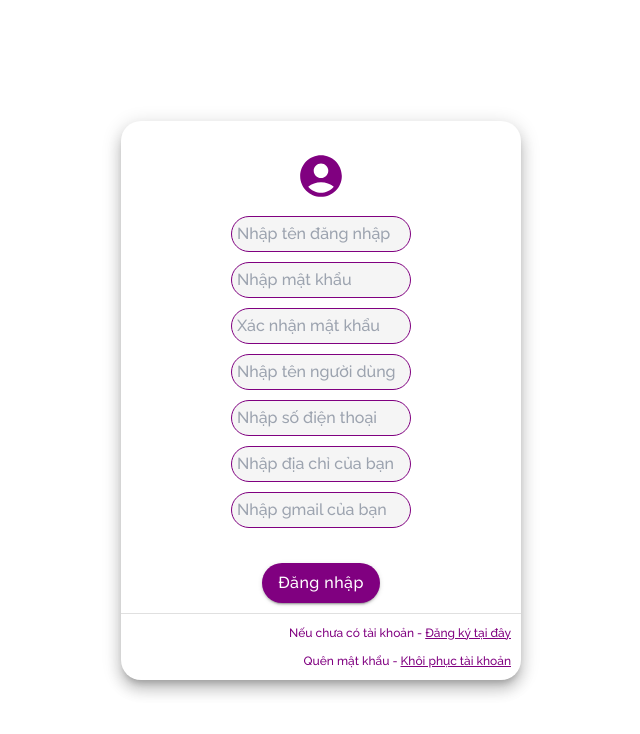
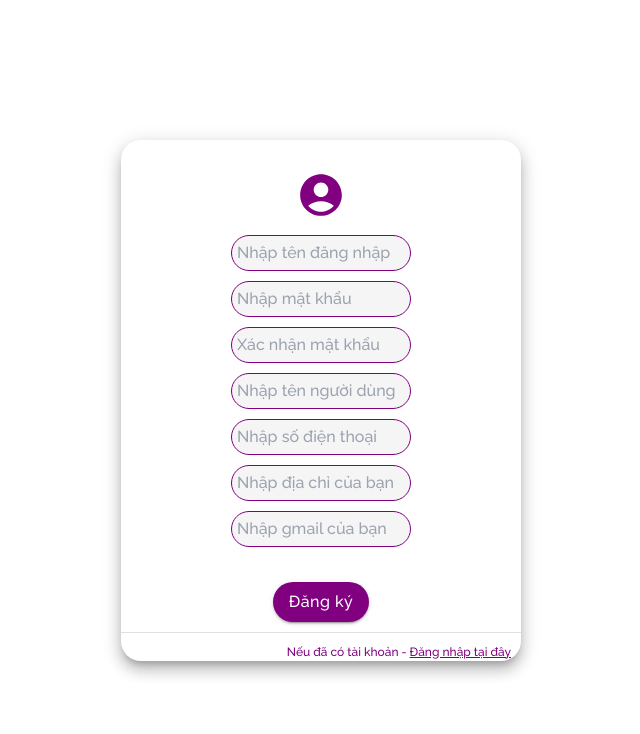
Before and after one commit to trieunguyentm/JWT-OTP-AUTH-REFRESH, a React (Create React App) app in the folder client/: page /register in a window 1280 px wide. Shown: the top 734 px of the page, without its empty margins (319-959 px from the left). Built offline with nearby package versions, Linux system fonts and the light colour scheme.

Commit message:
Chinh sua giao dien dang ky

```diff
--- a/client/src/components/Register/Register.css
+++ b/client/src/components/Register/Register.css
@@ -42,3 +42,24 @@
   font-size: 12px;
   color: red;
 }
+
+.btn-submit-register-container {
+  text-align: center !important;
+  margin-top: 30px !important;
+}
+
+.btn-submit-register {
+  text-transform: none !important;
+  background-color: purple !important;
+  font-size: 16px !important;
+  border-radius: 20px !important;
+  transition: all 0.5s !important;
+}
+
+.have-account {
+  text-align: right;
+  font-size: 12px;
+  color: purple;
+  padding: 10px;
+  padding-bottom: 0;
+}
--- a/client/src/components/Register/Register.js
+++ b/client/src/components/Register/Register.js
@@ -11,7 +11,6 @@ const Username = () => {
     watch,
     handleSubmit,
     formState: { errors },
-    reset,
   } = useForm({
     defaultValues: {
       username: "",
@@ -152,31 +151,24 @@ const Username = () => {
               />
             </div>
             <div className="error-field">{errors.gmail?.message}</div>
-            {/* Button Login */}
-            <div className="btn-submit-username-container">
+            {/* Button signup */}
+            <div className="btn-submit-register-container">
               <Button
                 type="submit"
                 variant="contained"
-                className="btn-submit-username"
+                className="btn-submit-register"
               >
-                Đăng nhập
+                Đăng ký
               </Button>
             </div>
           </div>
         </form>
         <Divider />
-        {/* If no account create link register */}
-        <div className="no-account">
-          <span>Nếu chưa có tài khoản - </span>
-          <a href="/register" style={{ textDecoration: "underline" }}>
-            Đăng ký tại đây
-          </a>
-        </div>
-        {/* If forgot password create link recovery */}
-        <div className="forgot-password">
-          <span>Quên mật khẩu - </span>
-          <a href="/recovery" style={{ textDecoration: "underline" }}>
-            Khôi phục tài khoản
+        {/* If have account create link register */}
+        <div className="have-account">
+          <span>Nếu đã có tài khoản - </span>
+          <a href="/" style={{ textDecoration: "underline" }}>
+            Đăng nhập tại đây
           </a>
         </div>
       </Paper>
```
